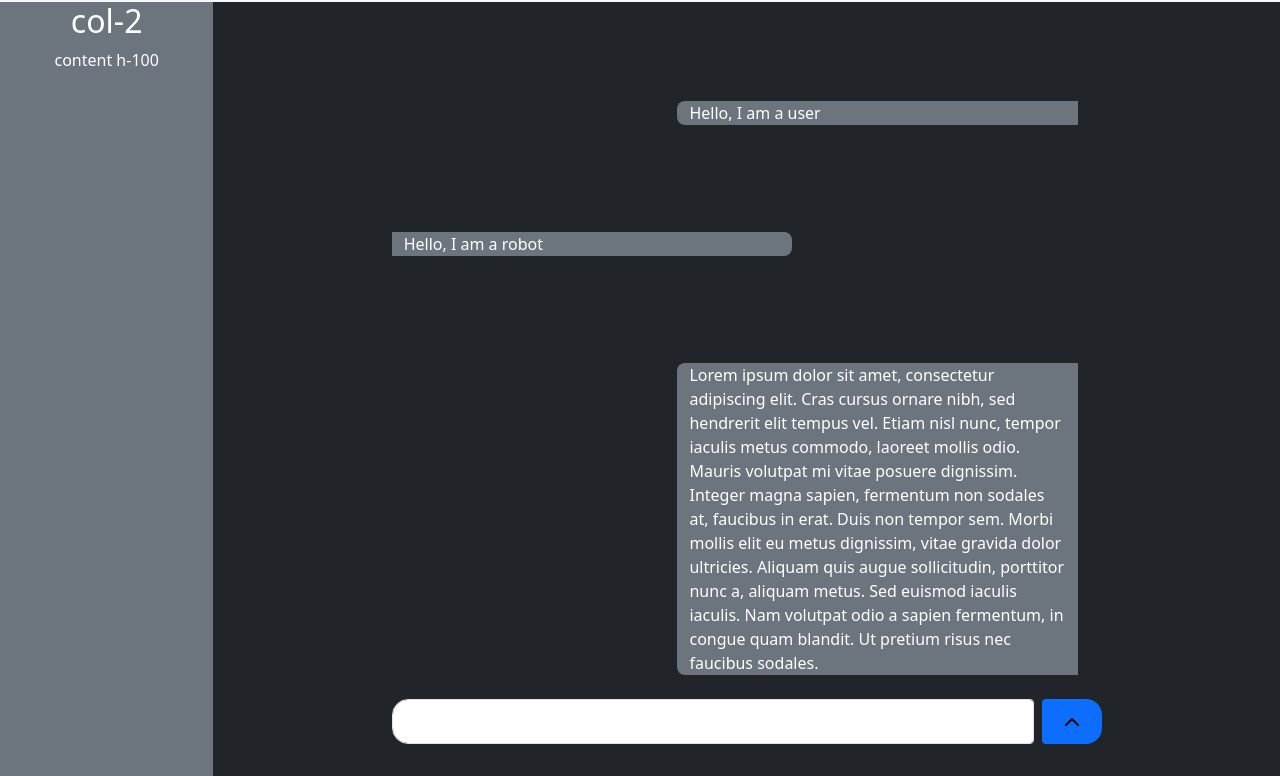
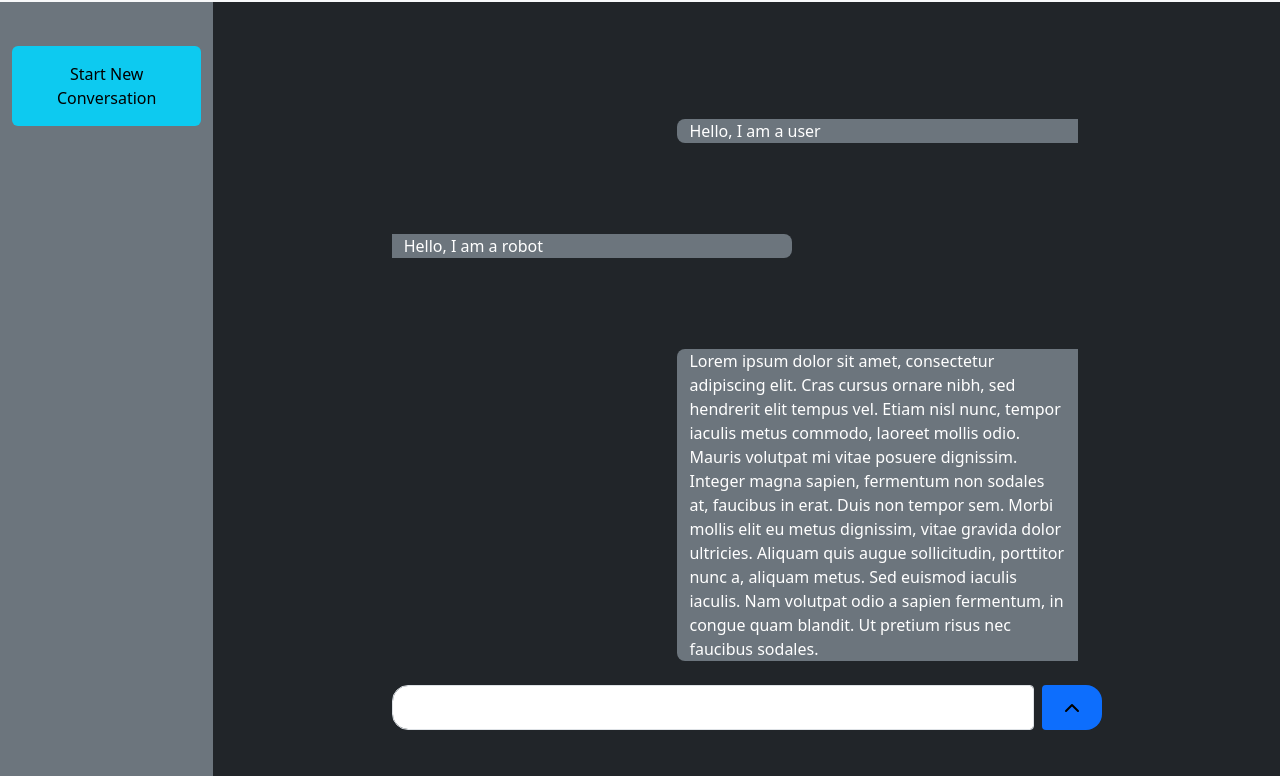
Before and after one commit to engle212/django-chatbot, a Django app: template chatbot/chatapp/templates/chatapp/index.html in a window 1280 px wide. Shown: the part 24-800 px from the top of the page. Run offline with Django 5.2, Linux system fonts and the light colour scheme; the template is opened without the code that fills it, so the values that code supplies are empty.

```diff
--- a/chatbot/chatapp/templates/chatapp/index.html
+++ b/chatbot/chatapp/templates/chatapp/index.html
@@ -18,15 +18,21 @@
     <div class="container-fluid text-center h-100">
       <div class="row align-items-start flex-grow-1 h-100">
         <div class="col-2 d-flex flex-column h-100 text-bg-secondary">
-          <h2>col-2</h2>
           <div class="h-100 overflow-y-auto">
-            content h-100
+
+            <div class="row w-100" style="height: 5vh;"></div>
+            <button class="btn my-1 w-100 text-bg-info rounded" style="height: 10vh" type="submit">Start New Conversation</button>
+
+            {% for f in convos %}
+              <div class="border w-100 my-1" style="height: 10vh">{{ f }}</div>
+            {% endfor %}
           </div>
         </div>
+
         <div class="col-10 h-100 text-bg-dark">
-          <div class="container-fluid w-75 h-100 d-flex flex-column pb-3 px-5">
+          <div class="container-fluid w-75 d-flex flex-column pb-3 px-5" style="height: 95vh">
+            <div class="row w-100" style="height: 5vh;"></div>
             <div class="row h-100 overflow-y-auto align-items-end">
-
 
               <div class="row w-100 my-2" id="userMessage">
                 <div class="col-5"></div>
```
Also changed, not shown: chatbot/chatapp/views.py (+4 -5 lines), chatbot/db.sqlite3, 1 other file.
